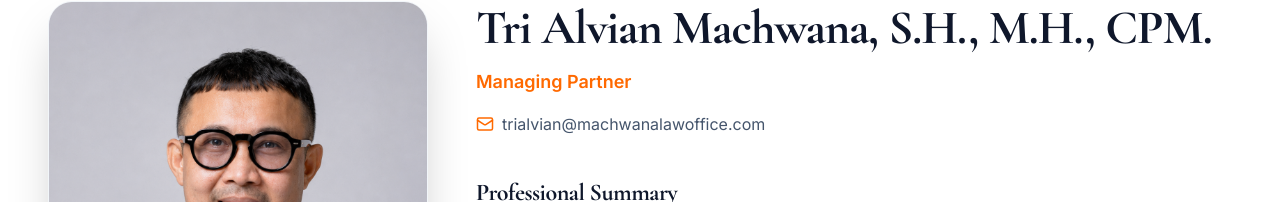
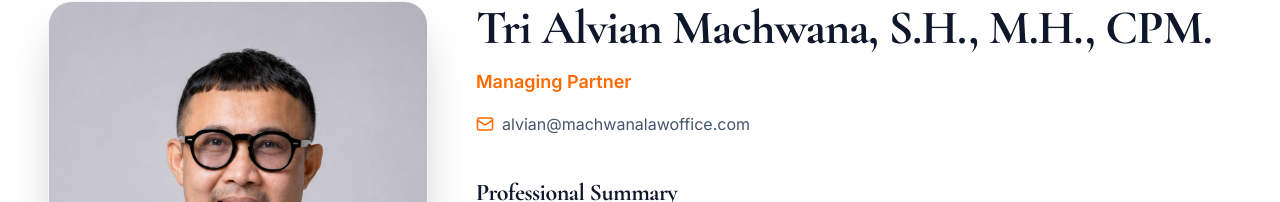
Before and after one commit to dhiiyaulhaq/machwana-law-firm, a Next.js app: page /professionals in a window 1280 px wide. Shown: the part 747-949 px from the top of the page. Built offline with nearby package versions, Linux system fonts and the light colour scheme.

Commit message:
Update Alvian professional email

```diff
--- a/app/data/professionals.ts
+++ b/app/data/professionals.ts
@@ -8,7 +8,7 @@ export const professionals = [
       "Managing Partner",
 
     email:
-      "trialvian@machwanalawoffice.com",
+      "alvian@machwanalawoffice.com",
 
     image:
       "/images/professionals/tri-alvian-machwana.jpg",
```
